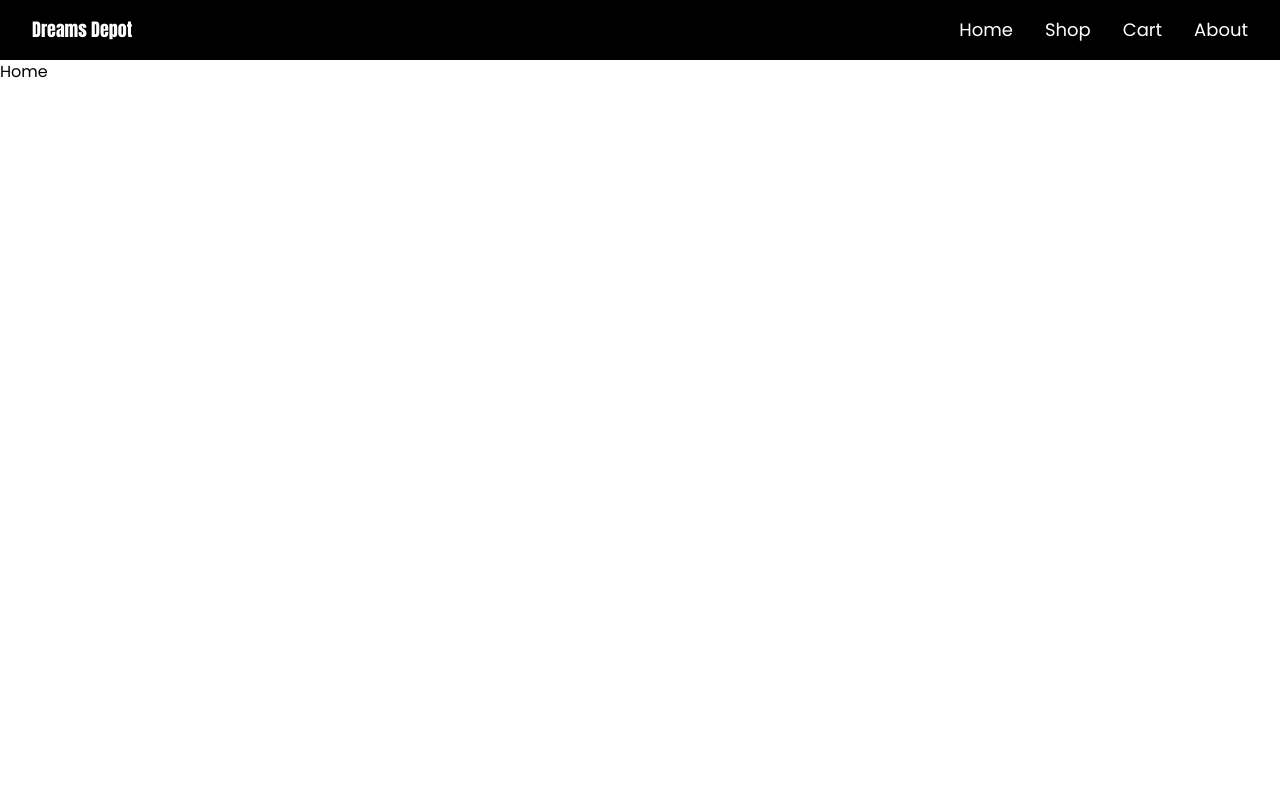
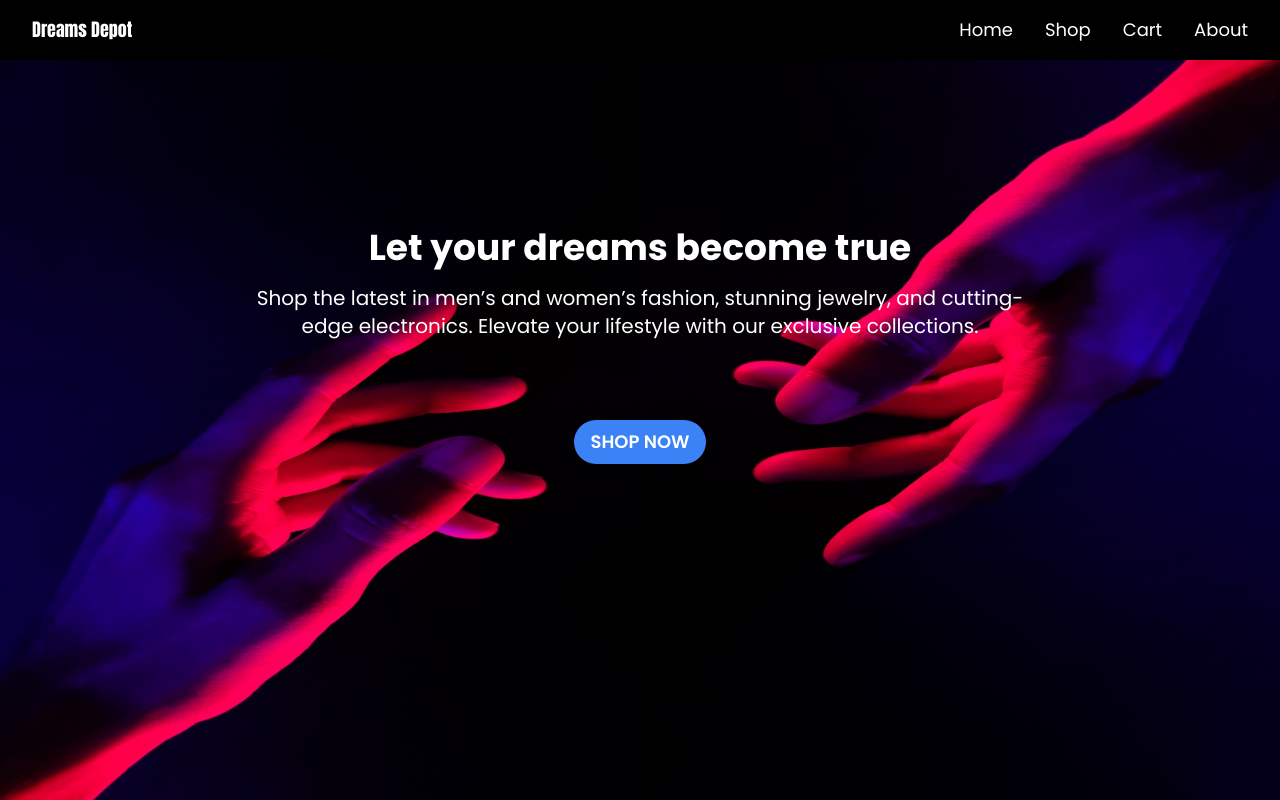
Before and after one commit to JosueDeLosSantos/shopping-cart-ts, a React (Vite) app: page / in a window 1280 px wide. Built offline with nearby package versions, Linux system fonts and the light colour scheme.

Commit message:
Adds home page styles

```diff
--- a/src/components/Nav.tsx
+++ b/src/components/Nav.tsx
@@ -66,7 +66,7 @@ export default function Nav() {
 			{/* Sidenav for small screens */}
 
 			<nav
-				className={`w-screen h-full absolute z-10  ${
+				className={`w-screen h-full absolute z-50  ${
 					isNavOpen && isMobile ? "bg-black/50" : "hidden"
 				}`}
 				onClick={() => {
--- a/src/pages/Home.tsx
+++ b/src/pages/Home.tsx
@@ -1,3 +1,28 @@
+import { Link } from "react-router-dom";
+import heroImg from "/nitish-goswami.jpg";
+
 export default function Home() {
-	return <div>Home</div>;
+	return (
+		<div className='relative'>
+			<img src={heroImg} className='h-[calc(100vh-60px)] w-screen -z-10 relative' />
+			<div className='pt-[16vh] w-[80%] md:w-[60%] text-center z-10 absolute top-[30%] left-[50%] translate-x-[-50%] translate-y-[-50%] text-white'>
+				<h1 className='text-2xl md:text-4xl font-bold pb-4'>
+					Let your dreams become true
+				</h1>
+				<p className='pb-20 md:text-xl'>
+					Shop the latest in men’s and women’s fashion, stunning jewelry, and
+					cutting-edge electronics. Elevate your lifestyle with our exclusive
+					collections.
+				</p>
+				<Link to='/Shop'>
+					<button
+						type='button'
+						className='bg-blue-500 font-semibold py-2 px-4 rounded-full transition-all duration-300 hover:scale-105 hover:shadow-md hover:shadow-blue-800 md:text-lg'
+					>
+						SHOP NOW
+					</button>
+				</Link>
+			</div>
+		</div>
+	);
 }
```
Also changed, not shown: public/nitish-goswami.jpg (added).
